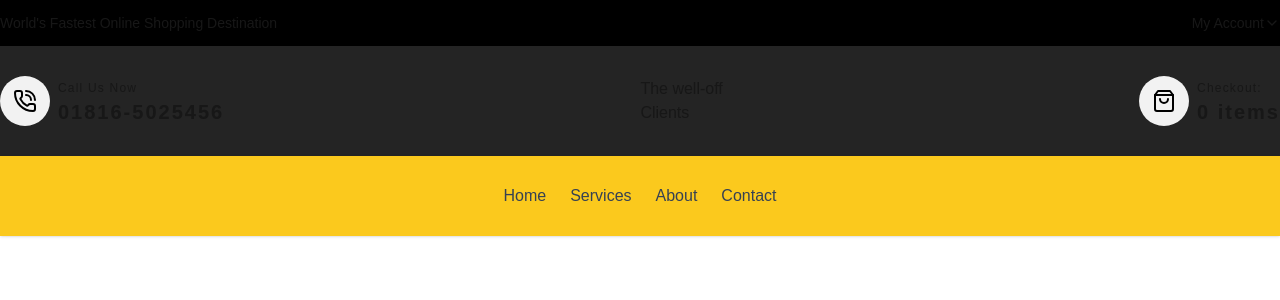
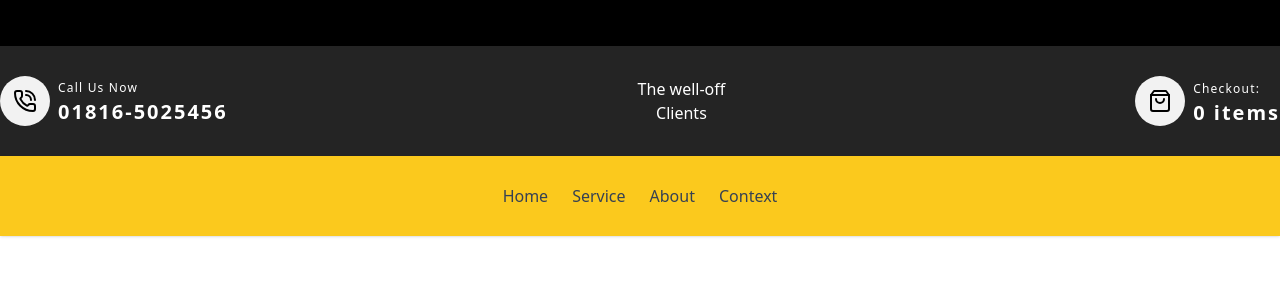
Before and after one commit to mizanurhasan0/turbo_boilerplate, a Next.js app in the folder apps/front/: page / in a window 1280 px wide. Shown: the top 300 px of the page. Built offline with nearby package versions, Linux system fonts and the light colour scheme.

Commit message:
navbar design completed

```diff
--- a/apps/front/src/app/globals.css
+++ b/apps/front/src/app/globals.css
@@ -19,8 +19,10 @@
   }
 }
 
-body {
-  background: var(--background);
-  color: var(--foreground);
-  font-family: Arial, Helvetica, sans-serif;
+.bg-primary {
+  background-color: #fbc91d;
 }
+
+.border-primary {
+  border-color: #fbc91d;
+}
--- a/apps/front/src/components/nav/midNav.tsx
+++ b/apps/front/src/components/nav/midNav.tsx
@@ -10,11 +10,16 @@ export const Cart = () => {
     }
     return (
         <div className="relative h-full">
-            <div className="flex items-center justify-center space-x-2 group h-full" onClick={onOpen}>
-                <div className=" w-[3.125rem] h-[3.125rem] perspective-distant">
-                    <FlipIcon frontPart={<ShoppingBag className="text-black" />} backPart={<ShoppingBag className="text-black" />} />
+            <div className="h-full" onClick={onOpen}>
+                <div className="md:hidden flex items-center h-full">
+                    <ShoppingBag className="text-black" />
                 </div>
-                <Details title='Checkout:' value="0 items" />
+                <div className="hidden md:flex items-center justify-center space-x-2 group h-full">
+                    <div className=" w-[3.125rem] h-[3.125rem] perspective-distant">
+                        <FlipIcon frontPart={<ShoppingBag className="text-black" />} backPart={<ShoppingBag className="text-black" />} />
+                    </div>
+                    <Details title='Checkout:' value="0 items" />
+                </div>
             </div>
             <div ref={cartListMenu} className="z-20 absolute opacity-0 origin-top skew-y-0 scale-y-0 w-max right-0 max-w-[calc(100vw-1rem)] transition-all duration-300 bg-black">
                 <ShoppingCard />
@@ -34,7 +39,7 @@ const Details = ({ title, value }: { title: string, value: string }) => (
 export default function MidNav() {
 
     return (
-        <div className="z-20  h-[110px] bg-[#242424]">
+        <div className="z-20 hidden md:block  h-[110px] bg-[#242424] text-white">
             <div className="container mx-auto flex items-center justify-between h-full">
                 <div className="flex space-x-2 group">
                     <div className=" w-[3.125rem] h-[3.125rem] perspective-distant">
@@ -45,12 +50,14 @@ export default function MidNav() {
                 </div>
 
                 {/* Logo */}
-                <div>
+                <div className="flex items-center justify-center flex-col w-full md:w-auto">
                     <p>The well-off</p>
                     <p>Clients</p>
                 </div>
                 {/* Flip card */}
-                <Cart />
+                <div>
+                    <Cart />
+                </div>
             </div>
         </div>
     )
--- a/apps/front/src/components/nav/navbar.tsx
+++ b/apps/front/src/components/nav/navbar.tsx
@@ -1,27 +1,28 @@
 'use client';
 import { useEffect, useRef, useState } from 'react';
-import MidNav from './midNav';
+import MidNav, { Cart } from './midNav';
 import TopNav from './topNav';
+import { Search } from 'lucide-react';
 
+const listMenu = [{ name: "Home" }, { name: "Service" }, { name: "About" }, { name: "Context" }]
 export default function Navbar() {
     const [scrolled, setScrolled] = useState(false);
     const mobMenuRef = useRef<HTMLDivElement>(null);
     const menuIconRef = useRef<HTMLImageElement>(null);
+    const searchInputRef = useRef<HTMLImageElement>(null);
 
     const toggleMenu = () => {
         const menu = mobMenuRef.current;
         const icon = menuIconRef.current;
 
         if (menu) {
-            if (icon) icon?.src.includes('cross') ? icon.src = "./icons/menu.svg" : icon.src = "./icons/cross.svg"
-            menu.classList.toggle('opacity-0');
-            menu.classList.toggle('scale-y-0');
-            menu.classList.toggle('skew-y-6');
-            menu.classList.toggle('skew-y-0');
-            menu.classList.toggle('pointer-events-none');
+            if (icon) icon?.src.includes('cross') ? icon.src = "./icons/menu.svg" : icon.src = "./icons/cross.svg";
+            ['opacity-0', 'scale-y-0', 'skew-y-6', 'pointer-events-none'].forEach((cls) => menu.classList.toggle(cls))
         }
     }
-
+    const onShowSearch = () => {
+        ['opacity-0', 'scale-y-0', 'skew-y-0'].forEach((cls) => searchInputRef.current?.classList.toggle(cls))
+    }
     useEffect(() => {
         const handleScroll = () => {
             setScrolled(window.scrollY > 20); // scroll threshold
@@ -31,32 +32,39 @@ export default function Navbar() {
     }, []);
 
     return (
-        <div>
+        <div className="fixed w-full top-0 z-10">
             <TopNav />
             <MidNav />
-            <nav className={`fixed w-full top-[156px] z-10 transform transition-all duration-300 ease-in-out shadow-sm bg-[#fbc91d] ${scrolled ? 'h-14 shadow-md' : 'h-20'}`}>
+            <nav className={`transform transition-all duration-300 ease-in-out shadow-sm bg-[#fbc91d] ${scrolled ? 'h-14 shadow-md' : 'h-20'}`}>
                 <div className="max-w-7xl mx-auto px-4 sm:px-6 lg:px-8 h-full">
                     <div className="flex justify-between items-center h-full w-full ">
 
                         <div className="hidden md:flex  space-x-6 h-full w-full items-center justify-center">
-                            <a href="#" className="text-gray-700 hover:text-indigo-600">Home</a>
-                            <a href="#" className="text-gray-700 hover:text-indigo-600">Services</a>
-                            <a href="#" className="text-gray-700 hover:text-indigo-600">About</a>
-                            <a href="#" className="text-gray-700 hover:text-indigo-600">Contact</a>
+                            {listMenu.map((m, i) => (
+                                <a href="#" key={i} className="text-gray-700 hover:text-indigo-600">{m?.name}</a>
+                            ))}
                         </div>
 
-                        {/*
-                        <div className="hidden md:flex">
-                            <a href="#" className="px-4 py-2 bg-indigo-600 text-white rounded-md hover:bg-indigo-700 transition">Login</a>
-                        </div> */}
+                        {/* <!-- Mobile Hamburger --> */}
+                        <div className="md:hidden flex items-center w-full h-full">
+                            <div className="flex items-center justify-between w-full" onClick={toggleMenu}>
+                                <p className="tracking-wide text-black">Categories</p>
+                                <button
 
-                        {/* <!-- Mobile Hamburger --> */}
-                        <div className="md:hidden flex items-center">
-                            <button
-                                onClick={toggleMenu}
-                                className="text-gray-600 focus:outline-none">
-                                <img ref={menuIconRef} src='./icons/menu.svg' alt='close' className="w-7 h-7" />
-                            </button>
+                                    className="text-gray-600 focus:outline-none">
+                                    <img ref={menuIconRef} src='./icons/menu.svg' alt='close' className="w-7 h-7" />
+                                </button>
+                            </div>
+                            <div className="flex items-center space-x-2 pl-2 md:hidden h-full">
+                                <div className="relative h-full">
+                                    <Search onClick={onShowSearch} className="text-black h-full" />
+                                    <div ref={searchInputRef} className="absolute right-0 skew-y-0 scale-y-0 w-max max-w-[100vw-1rem] opacity-0 origin-top transition-all duration-300">
+                                        <input type='text' placeholder='Search...' className="bg-white outline-none text-black p-2 rounded-md" />
+                                    </div>
+                                </div>
+                                <Cart />
+                            </div>
+
                         </div>
                     </div>
                 </div>
@@ -64,11 +72,9 @@ export default function Navbar() {
                 {/* <!-- Mobile Menu --> */}
                 <div ref={mobMenuRef} className="origin-top transform  transition-all duration-500 ease-in-out opacity-0 scale-y-0 skew-y-6 pointer-events-none md:hidden bg-gray-100">
                     <div className="px-2 pt-2 pb-4 space-y-1">
-                        <a href="#" className="block px-3 py-2 text-gray-700 hover:bg-gray-100 rounded">Home</a>
-                        <a href="#" className="block px-3 py-2 text-gray-700 hover:bg-gray-100 rounded">Services</a>
-                        <a href="#" className="block px-3 py-2 text-gray-700 hover:bg-gray-100 rounded">About</a>
-                        <a href="#" className="block px-3 py-2 text-gray-700 hover:bg-gray-100 rounded">Contact</a>
-                        <a href="#" className="block mt-2 px-3 py-2 bg-indigo-600 text-white rounded hover:bg-indigo-700 transition">Login</a>
+                        {listMenu.map((d, i) => (
+                            <a href="#" key={i} className="block px-3 py-2 text-gray-700 hover:bg-gray-100 rounded">{d?.name}</a>
+                        ))}
                     </div>
                 </div>
             </nav >
--- a/apps/front/src/components/nav/topNav.tsx
+++ b/apps/front/src/components/nav/topNav.tsx
@@ -9,15 +9,15 @@ export default function TopNav() {
         ['opacity-0', 'scale-y-0', 'skew-y-10'].forEach(cls => menuRef.current?.classList.toggle(cls))
     }
     return (
-        <div className="h-[46px]  bg-black text-sm">
-            <div className="container mx-auto flex items-center justify-between h-full">
-                <p className="">World's Fastest Online Shopping Destination</p>
+        <div className="h-[46px] bg-black text-xs md:text-sm">
+            <div className="container mx-auto flex items-center justify-between h-full px-4 md:px-0 space-x-2">
+                <p className="truncate max-w-sm">World's Fastest Online Shopping Destination</p>
                 <div className="relative h-full">
                     <div className="flex justify-center items-center h-full cursor-pointer select-none" onClick={showMenu}>
                         <p>My Account</p>
                         <ChevronDown className="w-4" />
                     </div>
-                    <div ref={menuRef} className="absolute opacity-0 scale-y-0 skew-y-10 origin-top right-0 w-max max-w-[calc(100vw-1rem)]  p-2 rounded-md bg-white text-gray-600 transition-all duration-300">
+                    <div ref={menuRef} className="absolute opacity-0 scale-y-0 skew-y-10 origin-top right-0 w-max max-w-[calc(100vw-1rem)]  p-2 rounded-md bg-white text-gray-600 transition-all duration-300 z-30 border-t-4 border-primary">
                         <div className="flex items-center space-x-2">
                             <User className="w-4" />
                             <p>Register</p>
```
